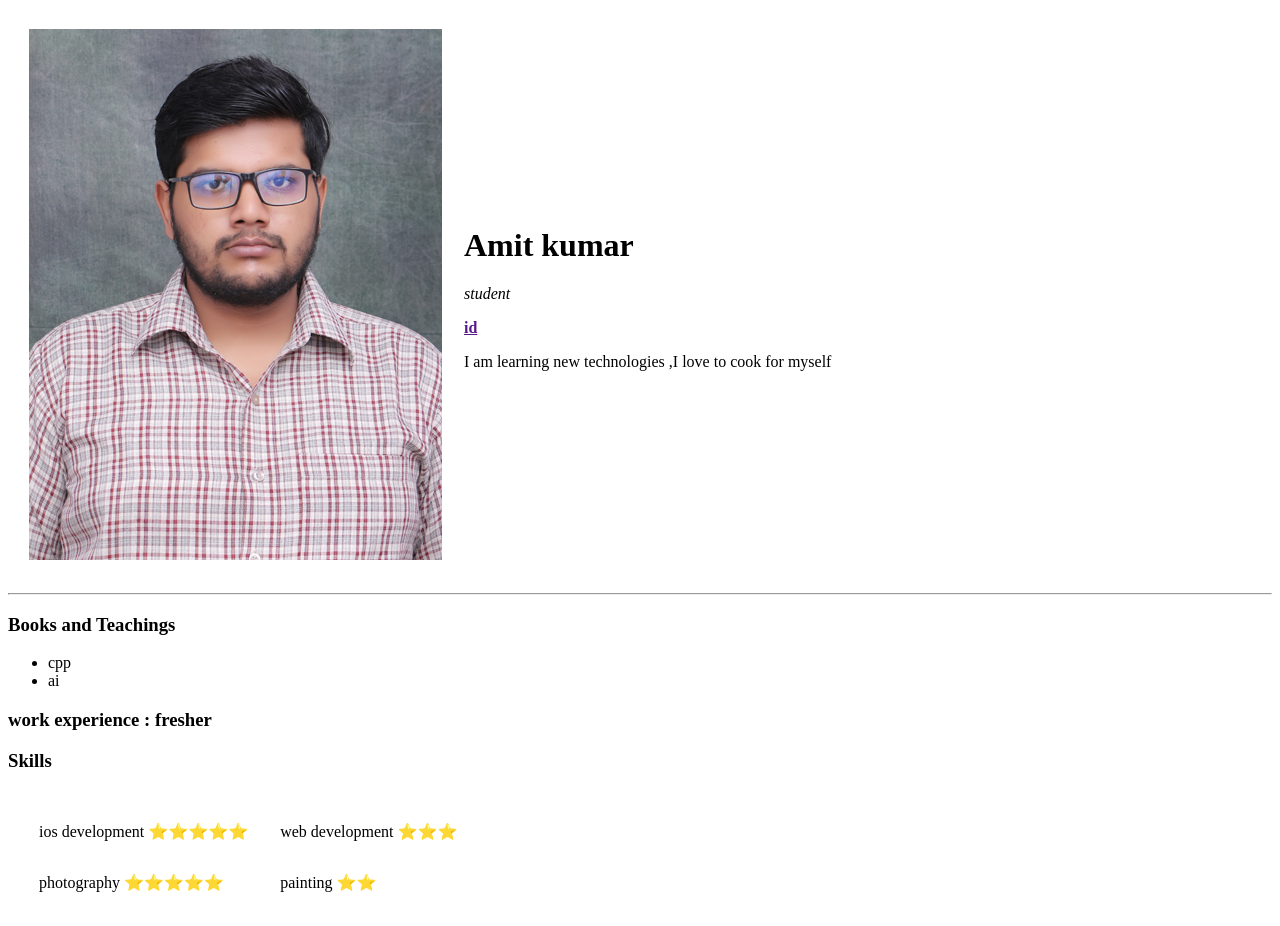
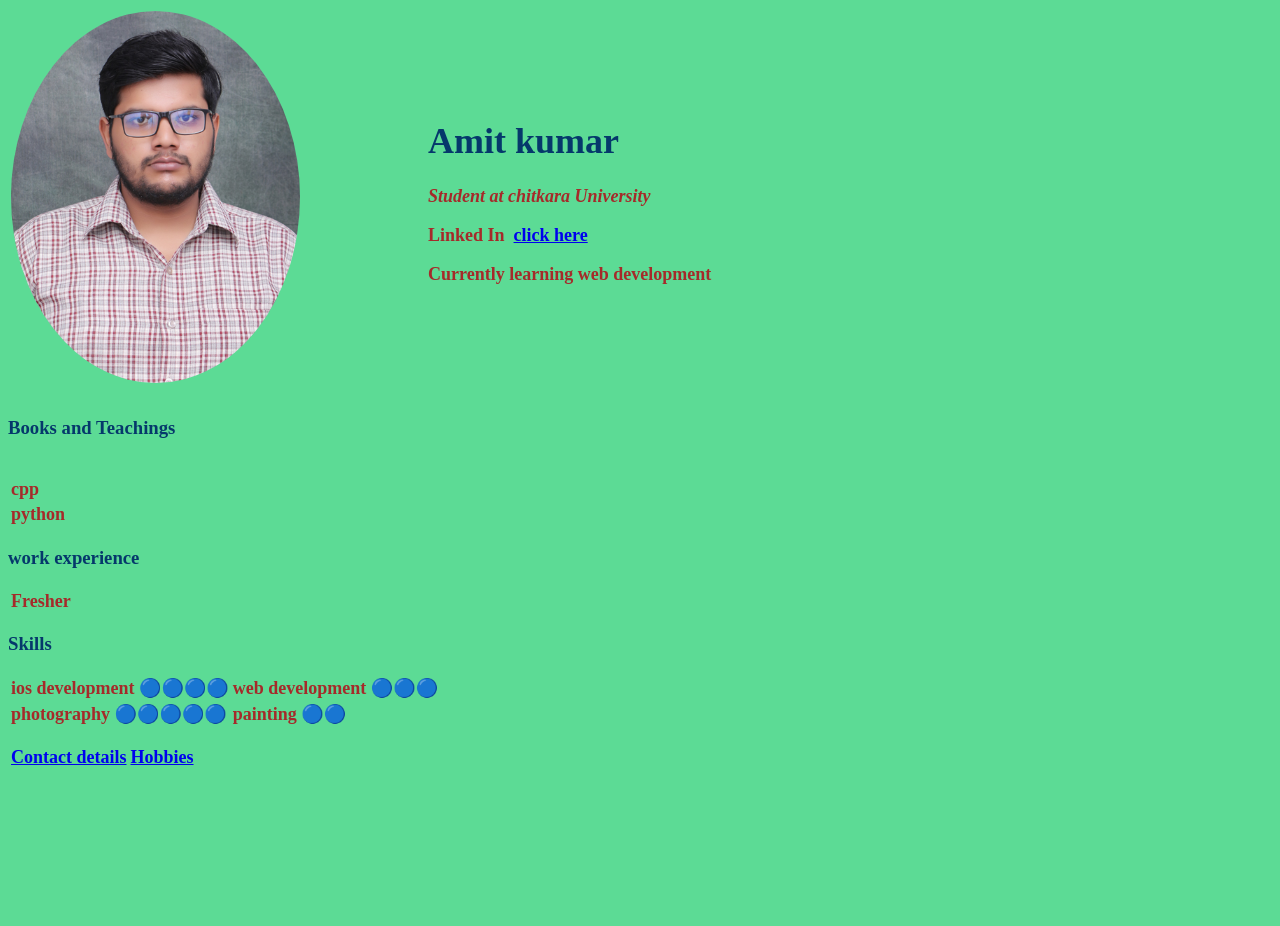
Before and after one commit to AMIT222001/resume, a plain HTML site: page index.html in a window 1280 px wide. Shown: the top 926 px of the page. After the commit the page ends 800 px from the top, so only its background shows below. Drawn offline with Linux system fonts and the light colour scheme.

Commit message:
added cs to our portfolio

```diff
--- /dev/null
+++ b/css/style.css
@@ -0,0 +1,32 @@
+body
+{
+    background-color: #5cdb95;
+
+}
+h1{
+    color: #05386b;
+    font-style: normal;
+}
+h3{
+    color: #05386b;
+}
+
+table
+{
+
+    color:brown;
+
+    font-size: large;
+    font-weight: bold;
+
+}
+img{
+    height: 30%;
+    width: 70%;
+    border-radius: 50%;
+}
+hr
+{
+    color:#5cdb95;
+    border: 0;
+}
--- a/index.html
+++ b/index.html
@@ -1,44 +1,56 @@
 <!DOCTYPE html>
 <html lang="en">
   <head>
-    <meta charset="UTF-8">
-    <meta http-equiv="X-UA-Compatible" content="IE=edge">
-    <meta name="viewport" content="width=device-width, initial-scale=1.0">
+    <meta charset="UTF-8" />
+    <meta http-equiv="X-UA-Compatible" content="IE=edge" />
+    <meta name="viewport" content="width=device-width, initial-scale=1.0" />
     <title>Amit kumar portfolio</title>
+    <link rel="stylesheet" href="./css/style.css" />
   </head>
   <body>
-    <table cellspacing="20">
+    <table>
       <tr>
-            <td> <img src="./images/9F3A9269.JPG" alt="amit kumar"></td>
+        <td><img src="./images/9F3A9269.JPG" alt="amit kumar" /></td>
+
         <td>
           <h1>Amit kumar</h1>
-                <p> <em>student</em></p><strong> <a href="">id</a></strong>
-                <p>I am learning new technologies ,I love to cook for myself</p>
+          <p><em>Student at chitkara University
+          </em></p>
+          <strong> Linked In &nbsp<a href="https://www.linkedin.com/in/amit-kumar-37784521b">click here</a></strong>
+          <p>Currently learning web development </p>
         </td>
       </tr>
-
     </table>
-    <hr>
-    <h3>Books and Teachings </h3>
-    <ul>
-    <li>cpp</li>
-    <li>ai</li>
-    </ul>
-    <h3> work experience : fresher</h3>
+    <hr />
+    <h3>Books and Teachings</h3>
+    <table>
+      <tr>
+        <td>cpp</td>
+      </tr>
+      <br />
+      <tr>
+        <td>python</td>
+      </tr>
+    </table>
+    <h3>work experience</h3>
+    <table>
+      <tr>
+        <td>Fresher</td>
+      </tr>
+    </table>
     <h3>Skills</h3>
-    <table cellspacing="30">
+    <table >
       <tr>
-        <td>ios development ⭐⭐⭐⭐⭐</td>
-        <td>web development ⭐⭐⭐</td>
+        <td>ios development 🔵🔵🔵🔵</td>
+        <td>web development 🔵🔵🔵</td>
       </tr>
       <tr>
-        <td>photography ⭐⭐⭐⭐⭐</td>
-        <td>painting ⭐⭐</td>
+        <td>photography 🔵🔵🔵🔵🔵</td>
+        <td>painting 🔵🔵</td>
       </tr>
-
     </table>
-    <hr>
-    <table cellspacing="20">
+    <hr />
+    <table >
       <tr>
         <td><a href="./contact.html">Contact details</a></td>
         <td><a href="./hobby.html">Hobbies</a></td>
```
Also changed, not shown: contact.html (+8 -6 lines), hobby.html (+2 -1 lines). Lines whose indentation alone changed are shown as unchanged.
